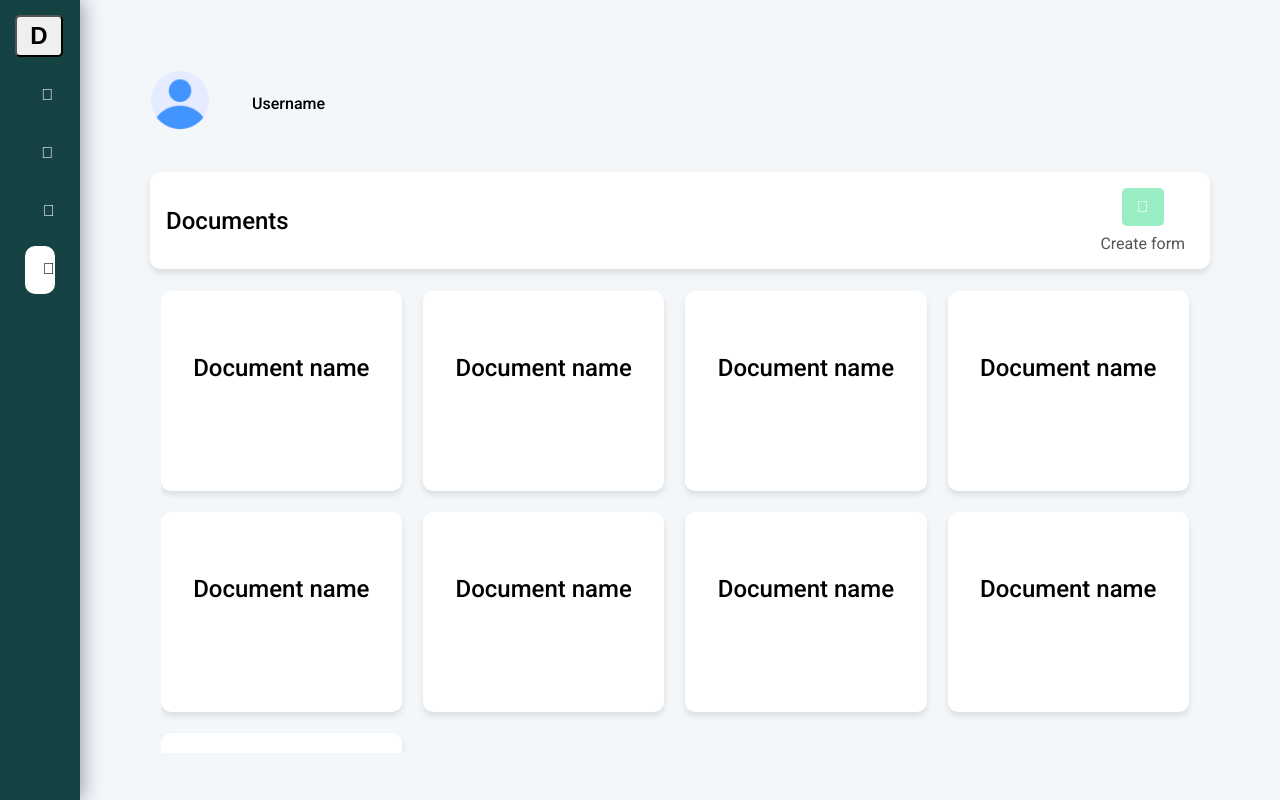
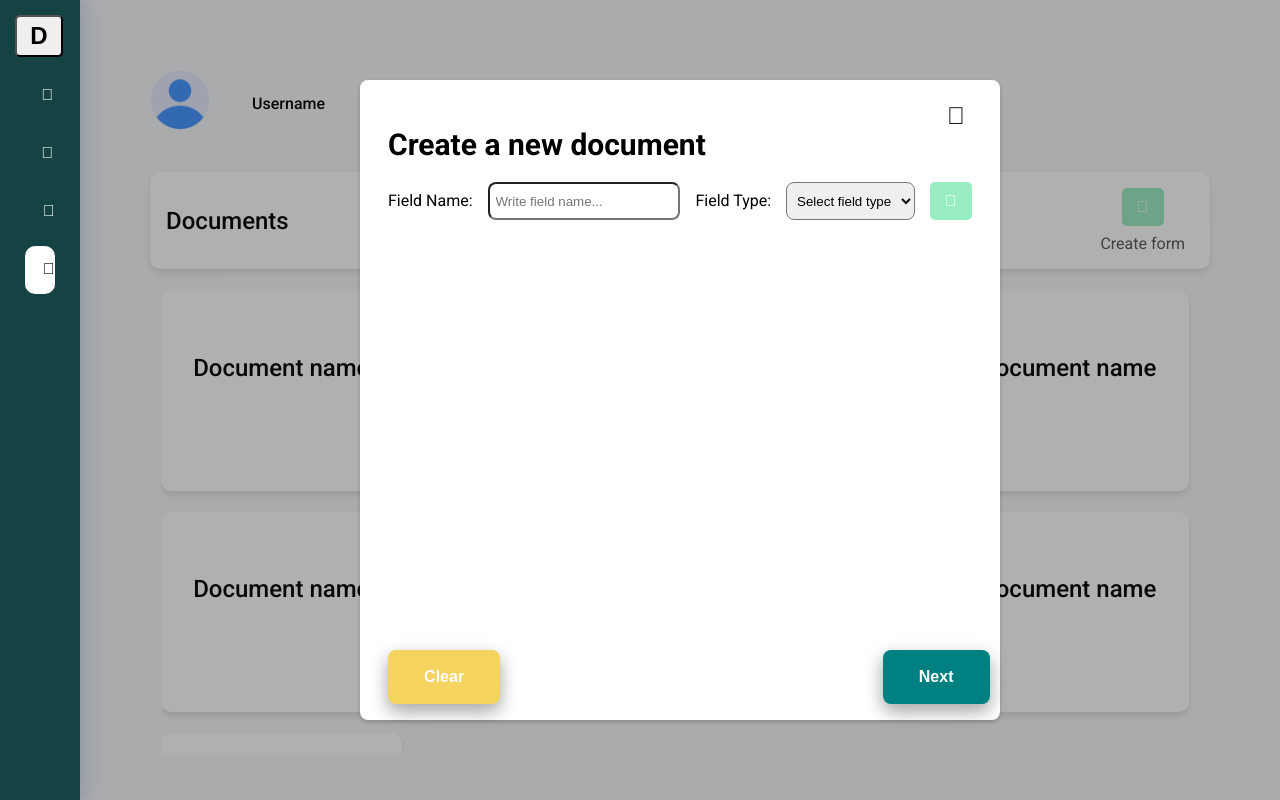
Before and after one commit to JawharZinelabidine/Workplace-management--Angular, an Angular app in the folder management/: page /documents in a window 1280 px wide. Built offline with nearby package versions, Linux system fonts and the light colour scheme; some icons are missing.

Commit message:
documents done

```diff
--- a/management/src/app/documents/documents.component.css
+++ b/management/src/app/documents/documents.component.css
@@ -42,6 +42,7 @@
     border: none;
     border-radius: 5px;
     font-size: 2vh;
+
 }
 
 .add-button:hover {
@@ -120,7 +121,7 @@
     box-shadow: 0 2px 4px rgba(0, 0, 0, 0.2);
     border-radius: 0.5rem;
     z-index: 99;
-    overflow: auto;
+
 
 
 }
@@ -147,61 +148,24 @@
 
 }
 
-.close-modal-button-yes {
-    margin-top: 7vh;
-    margin-right: 2vh;
-    font-size: 0.875rem;
-    padding-left: 1.25rem;
-    padding-right: 1.25rem;
-    padding-top: 0.625rem;
-    padding-bottom: 0.625rem;
-    text-align: center;
-    background-color: #fff;
-    border-radius: 5px;
-    border-color: transparent;
-    color: green;
-    box-shadow: 0px 4px 6px rgba(0, 0, 0, 0.199);
-    font-weight: 700;
-    cursor: pointer;
-
-}
-
-.close-modal-button-no {
-    margin-top: 7vh;
-    font-size: 0.875rem;
-    padding-left: 1.25rem;
-    padding-right: 1.25rem;
-    padding-top: 0.625rem;
-    padding-bottom: 0.625rem;
-    text-align: center;
-    background-color: #7c0a02;
-    border-radius: 5px;
-    border-color: transparent;
-    color: #fff;
-    font-weight: 700;
-    box-shadow: 4px 4px 6px rgba(0, 0, 0, 0.199);
-    cursor: pointer;
-
-}
-
-
-.close-modal-button-yes:hover {
-
-    background-color: #99edc3;
-    color: #fff;
-}
-
-.close-modal-button-no:hover {
-
-    box-shadow: 4px 4px 6px rgba(0, 0, 0, 0.418);
-
-}
 
 
 .fields {
     display: flex;
     justify-content: space-between;
     margin-bottom: 1rem;
+}
+
+
+.buttons {
+    display: flex;
+    justify-content: space-between;
+    margin-top: auto;
+    position: absolute;
+    bottom: 1rem;
+    width: 94%;
+    text-align: center;
+
 }
 
 
@@ -214,7 +178,149 @@ input[type="submit"] {
     font-size: 16px;
     box-shadow: 0 8px 16px 0 rgba(0, 0, 0, 0.2), 0 6px 20px 0 rgba(0, 0, 0, 0.19);
     border-radius: 8px;
-    margin-left: 12rem;
     cursor: pointer;
+    font-weight: 600;
+    position: absolute;
+    top: 80%;
+    left: 50%;
+    transform: translate(-50%, -80%);
+}
+
+.next {
+    background-color: #008080;
+    color: white;
+    border: none;
+    padding: 3% 6%;
+    text-align: center;
+    font-size: 16px;
+    box-shadow: 0 8px 16px 0 rgba(0, 0, 0, 0.2), 0 6px 20px 0 rgba(0, 0, 0, 0.19);
+    border-radius: 8px;
+    cursor: pointer;
+    font-weight: 600;
 
 }
+
+.clear {
+    background-color: #f4d35e;
+    color: white;
+    border: none;
+    padding: 3% 6%;
+    text-align: center;
+    font-size: 16px;
+    box-shadow: 0 8px 16px 0 rgba(0, 0, 0, 0.2), 0 6px 20px 0 rgba(0, 0, 0, 0.19);
+    border-radius: 8px;
+    cursor: pointer;
+    font-weight: 600;
+}
+
+.method {
+    align-self: center;
+}
+
+
+.field-container {
+    overflow: auto;
+    max-height: 22rem;
+
+}
+
+.field-text {
+    margin-right: 1rem;
+}
+
+
+.field-list {
+    list-style: none;
+    margin-top: 1.5rem;
+    text-align: center;
+    padding-left: 0;
+}
+
+.field-item {
+    display: flex;
+    justify-content: space-between;
+    align-items: center;
+    border: 1px solid #ccc;
+    padding: 1rem;
+    margin-bottom: 1rem;
+    border-radius: 0.5rem;
+}
+
+.field-item:hover {
+    background-color: #f0f0f0;
+}
+
+.remove-btn {
+    background-color: #7c0a02;
+    color: #fff;
+    padding: 0.5rem;
+    border: none;
+    border-radius: 0.3rem;
+    cursor: pointer;
+}
+
+.name-field {
+    padding-left: 1%;
+    padding-right: 1%;
+    border-radius: 0.5rem;
+
+}
+
+.type-picker {
+    padding-left: 1%;
+    padding-right: 1%;
+    border-radius: 0.5rem;
+
+}
+
+
+.docName {
+
+    position: relative;
+    width: 100%;
+    height: 40vh;
+
+}
+
+.document-name {
+    padding-left: 1%;
+    padding-right: 1%;
+    width: 60%;
+    height: 4rem;
+    border-radius: 0.5rem;
+
+
+    position: absolute;
+    top: 50%;
+    left: 50%;
+    transform: translate(-50%, -50%);
+
+
+
+}
+
+
+@media screen and (max-width: 768px) {
+
+    .container {
+        height: 40vh;
+    }
+}
+
+.top {
+    display: flex;
+    justify-content: space-between;
+}
+
+
+.close {
+    background-color: transparent;
+    margin-left: auto;
+    cursor: pointer;
+    width: 2rem;
+    height: 2rem;
+    border-radius: 15%;
+    border: none;
+    font-size: 24px;
+    margin-top: 1rem;
+}
--- a/management/src/app/documents/documents.component.html
+++ b/management/src/app/documents/documents.component.html
@@ -16,31 +16,53 @@
 <div class="add-modal" *ngIf="addModalOpen">
     <div class="overlay-add" (click)="toggleAddModal()"></div>
     <div class="modal-content-add">
-        <h1 class="message">Create new document</h1>
-        <form class="form-group">
-            <div class="fields">
-                <label htmlFor="category" class="method">Field:</label>
-                <select id="type" name="type" class="form-control" [(ngModel)]="type">
+        <div class="top">
+
+            <h1 class="message" *ngIf="!addModalDocName">Create a new document</h1>
+            <h1 class="message" *ngIf="addModalDocName">Name your new document</h1>
+            <button class="close" (click)="toggleAddModal()">
+                <i class="fal fa-times close-icon"></i>
+            </button>
+        </div>
+        <form class="form-group" (ngSubmit)="handleSubmit()">
+            <div class="docName" *ngIf="addModalDocName">
+                <input type="text" name="document-name" class="document-name" placeholder="Write document name..."
+                    [(ngModel)]="docName" />
+                <input type="submit" value="Submit" />
+
+            </div>
+            <div class="fields" *ngIf="!addModalDocName">
+                <label htmlFor="field-name" class="method">Field Name:</label>
+                <input type="text" name='field-name"' class="name-field" placeholder="Write field name..."
+                    [(ngModel)]="name" />
+                <label htmlFor="type" class="method">Field Type:</label>
+                <select id="type" name="type" class="type-picker" [(ngModel)]="type">
                     <option disabled selected value=''> Select field type </option>
                     <option value="Text">Text</option>
                     <option value="Number">Number</option>
                 </select>
-                <label htmlFor="field-name" class="method">Field name:</label>
-                <input type="text" name='name' [(ngModel)]="name" />
+
                 <button class="add-button" (click)="addField()"><i class="fal fa-plus"></i></button>
 
             </div>
-            <ul class="field-list list-none text-center mt-6">
-                <li *ngFor="let field of fields; let i = index"
-                    class="field-item flex justify-between items-center border border-gray-300 p-4 mb-4 rounded-lg">
-                    <span class="field-text text-xl">field: {{ field.name }} type: {{field.type}}</span>
-                    <button (click)="removeField(i)"
-                        class="remove-btn bg-red-500 text-white p-2 rounded-lg cursor-pointer text-lg hover:bg-red-600">
-                        <i class="fa fa-trash" aria-hidden="true"></i>
-                    </button>
-                </li>
-            </ul>
-            <input type="submit" />
+            <div class="field-container" *ngIf="!addModalDocName">
+                <ul class="field-list ">
+                    <li *ngFor="let field of fields; let i = index" class="field-item ">
+                        <span class="field-text"><span style="font-weight: 500;">Field name:</span> {{
+                            field.name }} |<span style="font-weight: 500;"> Field type:</span>
+                            {{field.type}}</span>
+                        <button (click)="removeField(i)" class="remove-btn">
+                            <i class="fa fa-trash" aria-hidden="true"></i>
+                        </button>
+                    </li>
+                </ul>
+            </div>
+            <div class="buttons" *ngIf="!addModalDocName">
+                <button class="clear" (click)="clearFields()">Clear</button>
+                <button class="next" (click)="next()">Next</button>
+
+            </div>
+
         </form>
     </div>
 </div>
--- a/management/src/app/documents/documents.component.ts
+++ b/management/src/app/documents/documents.component.ts
@@ -9,7 +9,9 @@ import { Field } from './fields';
 })
 export class DocumentsComponent {
 
-  addModalOpen: boolean = false;
+  addModalOpen: boolean = true;
+  addModalDocName: boolean = false
+  docName = ''
   name = ''
   type = ''
   fields: Field[] = []
@@ -25,12 +27,14 @@ export class DocumentsComponent {
   }
 
   addField(): void {
-    const newField: Field = { name: this.name, type: this.type };
-    this.documentsService.addField(newField);
-    console.log(newField)
 
-    this.name = ''; // Reset input values
-    this.type = ''; // Reset input values
+    if (this.name.length && this.type.length) {
+      const newField: Field = { name: this.name, type: this.type };
+      this.documentsService.addField(newField);
+      this.name = '';
+      this.type = '';
+    }
+
   }
 
   removeField(index: number): void {
@@ -38,5 +42,30 @@ export class DocumentsComponent {
 
   }
 
+  clearFields(): void {
+    this.documentsService.clearField()
+  }
+
+  next(): void {
+
+    if (this.fields.length) {
+      this.addModalDocName = !this.addModalDocName
+    }
+  }
+
+  handleSubmit(): void {
+
+    this.documentsService.createDocument({ docName: this.docName, fields: this.fields })
+      .subscribe(
+        (response) => {
+          console.log('Document added successfully', response);
+          this.toggleAddModal()
+        },
+        (error) => {
+          console.error("Couldn't add document", error)
+        }
+      )
+  }
+
 
 }
--- a/management/src/app/services/documents.service.ts
+++ b/management/src/app/services/documents.service.ts
@@ -1,12 +1,30 @@
 import { Injectable } from '@angular/core';
 import { Field } from '../documents/fields';
+import { Observable, of } from 'rxjs';
+import { catchError, map, tap } from 'rxjs/operators';
+import { HttpClient, HttpHeaders } from '@angular/common/http';
 
 @Injectable({
   providedIn: 'root'
 })
 export class DocumentsService {
 
-  constructor() { }
+  constructor(private http: HttpClient) {
+  }
+
+  private createDocumentUrl = 'http://localhost:7118';
+
+  httpOptions = {
+    headers: new HttpHeaders({ 'Content-Type': 'application/json' })
+  };
+
+  private handleError<T>(operation = 'operation', result?: T) {
+    return (error: any): Observable<T> => {
+
+      console.error(error);
+      return of(result as T);
+    };
+  }
 
   private fields: Field[] = []
 
@@ -27,8 +45,18 @@ export class DocumentsService {
   }
 
   clearField() {
-    this.fields = []
+    this.fields.length = 0
   }
 
+  createDocument(document: Object) {
+    const url = `${this.createDocumentUrl}`
+    return this.http.post(url, JSON.stringify(document));
+
+  }
+
+  log(something: any) {
+    console.log(something)
+
+  }
 
 }
--- a/management/src/index.html
+++ b/management/src/index.html
@@ -3,7 +3,7 @@
 
 <head>
   <meta charset="utf-8">
-  <title>Management</title>
+  <title>HR-OPs</title>
   <base href="/">
   <meta name="viewport" content="width=device-width, initial-scale=1">
   <link rel="icon" type="image/x-icon" href="favicon.ico">
```
